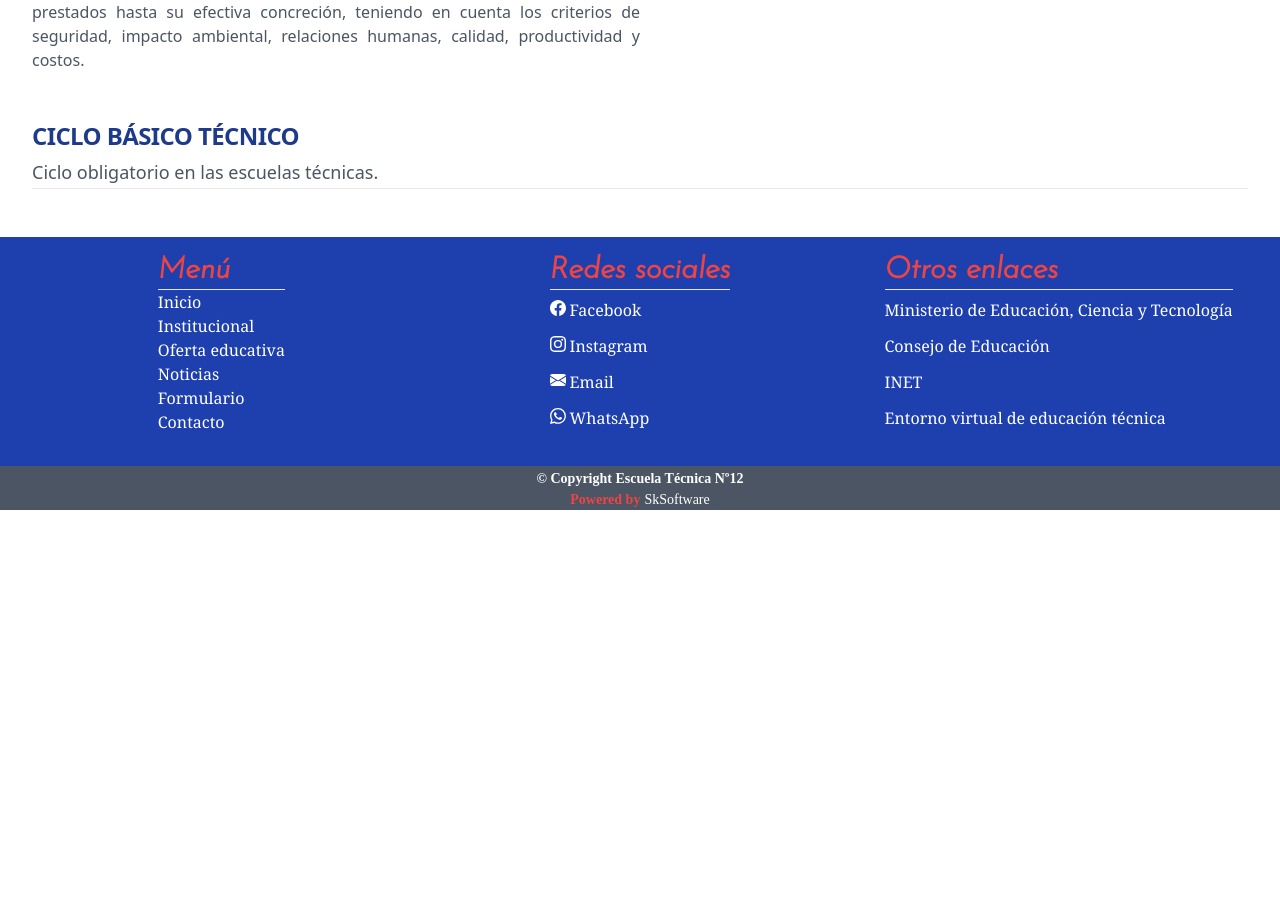
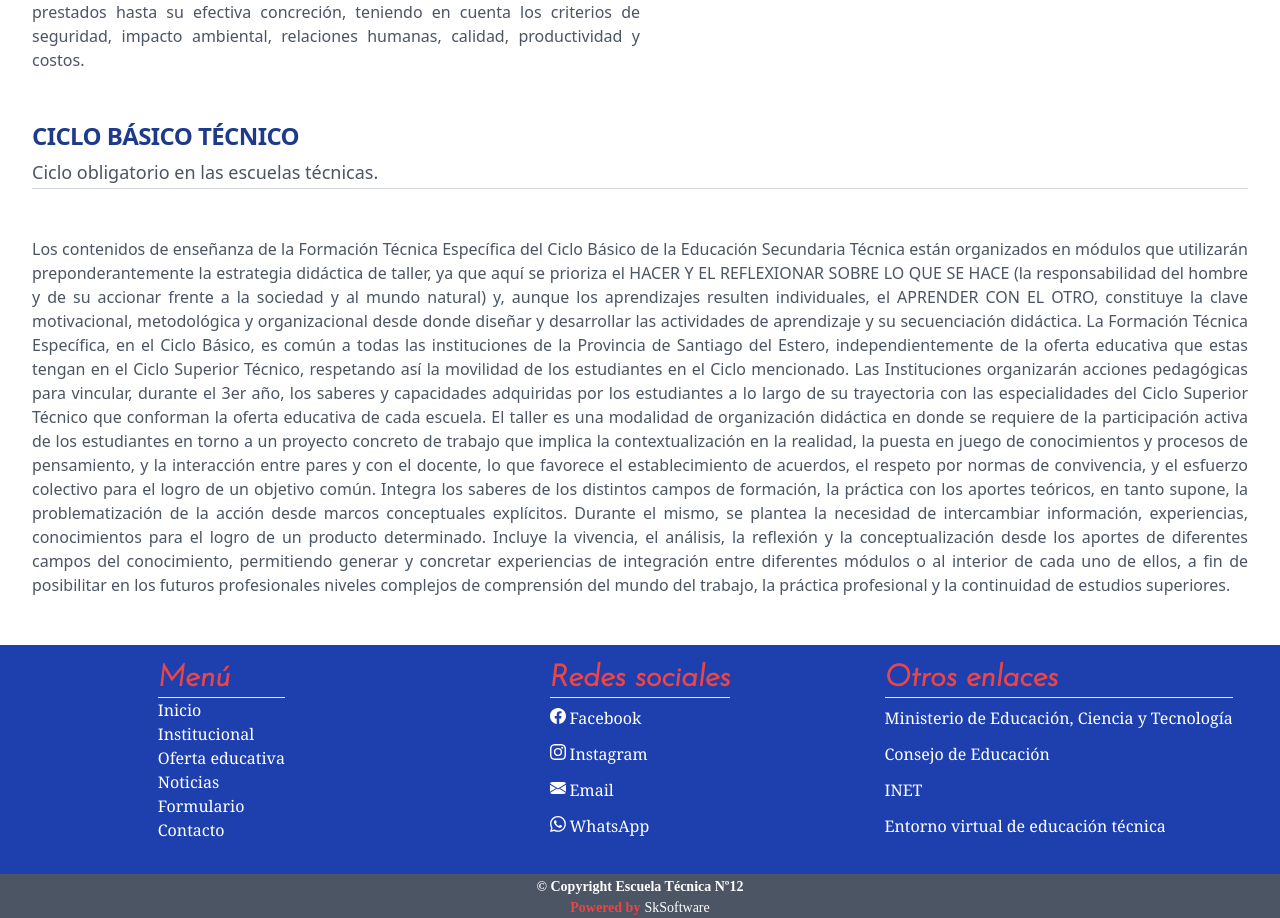
Before and after one commit to sergioek/tecnica12, a React (Vite) app: page /oferta in a window 1280 px wide. Shown: the part 1049-1967 px from the top of the page. Before the commit the page ends 1559 px from the top, so only its background shows below. Built offline with nearby package versions, Linux system fonts and the light colour scheme; a web font is replaced by a local one.

Commit message:
Ciclo bsico

```diff
--- a/index.html
+++ b/index.html
@@ -5,7 +5,7 @@
     <link rel="icon" type="image/svg+xml" href="/vite.svg" />
     <meta name="viewport" content="width=device-width, initial-scale=1.0" />
     <title>Escuela Técnica Nº12 - Aprender, trabajar y servir</title>
-    <link rel="shortcut icon" href="./src/assets/img/favicon.ico" type="image/x-icon">
+    <link rel="shortcut icon" href="/img/favicon.ico" type="image/x-icon">
     <link rel="preconnect" href="https://fonts.googleapis.com">
     <link rel="preconnect" href="https://fonts.gstatic.com" crossorigin>
     <link
--- a/src/components/Home/parts/Posts.jsx
+++ b/src/components/Home/parts/Posts.jsx
@@ -58,7 +58,7 @@ export default function Posts() {
   return (
     <div className="bg-white py-2 sm:py-2">
       <div className="mx-auto max-w-7xl px-6 lg:px-8">
-        <div className="mx-auto max-w-2xl lg:mx-0">
+        <div className="mx-auto max-w-2xl lg:mx-0 border-b border-gray-300">
           <h2 className="text-3xl font-bold tracking-tight text-blue-900 sm:text-4xl">
             Noticias
           </h2>
--- a/src/components/Home/parts/Video.jsx
+++ b/src/components/Home/parts/Video.jsx
@@ -17,7 +17,7 @@ export const Video = () => {
           playVideo();
         }}
       >
-        <div className="border-b border-gray-200">
+        <div className="border-b border-gray-300">
           <h2 className="text-3xl font-bold tracking-tight text-blue-900 sm:text-4xl">
             Video institucional
           </h2>
@@ -26,7 +26,7 @@ export const Video = () => {
           </p>
         </div>
         <div className="grid grid-cols-1 justify-items-center my-6">
-          <video width="60%" height="600px" controls muted autoPlay={play}>
+          <video className='w-5/6 h-auto' controls muted autoPlay={play}>
             <source src="/video/video.mp4" type="video/mp4" />
           </video>
         </div>
--- a/src/components/Home/parts/Watchword.jsx
+++ b/src/components/Home/parts/Watchword.jsx
@@ -3,7 +3,7 @@ import React from 'react'
 export const Watchword = () => {
   return (
     <div className="my-12 mx-auto max-w-7xl px-6 lg:px-8">
-      <div className="border-b border-gray-200">
+      <div className="border-b border-gray-300">
         <h2 className="text-3xl font-bold tracking-tight text-blue-900 sm:text-4xl">
           Nuestro lema
         </h2>
--- a/src/components/Institutional/parts/Authorities.jsx
+++ b/src/components/Institutional/parts/Authorities.jsx
@@ -4,7 +4,7 @@ import Team from './Team';
 export const Authorities = () => {
   return (
     <div>
-      <div className="border-b border-gray-200">
+      <div className="border-b border-gray-300">
         <h2 className="text-3xl font-bold tracking-tight text-blue-900 sm:text-4xl">
           Autoridades y equipo docente
         </h2>
@@ -24,6 +24,10 @@ export const Authorities = () => {
           querida institución.
         </p>
 
+        <div className='flex justify-center my-8'>
+          <img src="/img/others/organigrama.PNG" className='w-3/5 h-auto' alt="organigrama" />
+        </div>
+
         <Team />
       </div>
     </div>
--- a/src/components/Institutional/parts/History.jsx
+++ b/src/components/Institutional/parts/History.jsx
@@ -3,7 +3,7 @@ import React from 'react'
 export const History = () => {
   return (
     <div>
-      <div className="border-b border-gray-200">
+      <div className="border-b border-gray-300">
         <h2 className="text-3xl font-bold tracking-tight text-blue-900 sm:text-4xl">
           Nuestra historia
         </h2>
--- a/src/components/Institutional/parts/Infrastructure.jsx
+++ b/src/components/Institutional/parts/Infrastructure.jsx
@@ -4,7 +4,7 @@ import { Galery } from './Galery';
 export const Infrastructure = () => {
   return (
     <div>
-      <div className="border-b border-gray-200">
+      <div className="border-b border-gray-300">
         <h2 className="text-3xl font-bold tracking-tight text-blue-900 sm:text-4xl">
           Infraestructura
         </h2>
@@ -26,8 +26,9 @@ export const Infrastructure = () => {
 
       <Galery />
 
+
       <div className="grid grid-cols-1 justify-items-center my-6">
-        <video width="60%" height="600px" controls>
+        <video className='w-5/6 h-auto' controls>
           <source src="/video/video.mp4" type="video/mp4" />
         </video>
       </div>
--- a/src/components/Institutional/parts/Location.jsx
+++ b/src/components/Institutional/parts/Location.jsx
@@ -3,7 +3,7 @@ import React from 'react'
 export const Location = () => {
   return (
     <div>
-      <div className="border-b border-gray-200">
+      <div className="border-b border-gray-300">
         <h2 className="text-3xl font-bold tracking-tight text-blue-900 sm:text-4xl">
           Ubicación geográfica
         </h2>
--- a/src/components/Institutional/parts/Team.jsx
+++ b/src/components/Institutional/parts/Team.jsx
@@ -22,8 +22,8 @@ export default function Team() {
               <div className="flex items-center gap-x-6">
                 <img
                   className="h-16 w-16 rounded-full"
-                  src={person.imageUrl}
-                  alt=""
+                  src={person.imageUrl.length>0 ? person.imageUrl : '/img/user.png' }
+                  alt={person.name}
                 />
                 <div>
                   <h3 className="text-base font-semibold leading-7 tracking-tight text-gray-900">
--- a/src/components/Offer/parts/MMO.jsx
+++ b/src/components/Offer/parts/MMO.jsx
@@ -3,7 +3,7 @@ import React from 'react'
 export const MMO = () => {
   return (
     <div>
-      <div className="border-b border-gray-200">
+      <div className="border-b border-gray-300">
         <h2 className="text-3xl font-bold tracking-tight text-blue-900 sm:text-4xl">
           Maestro Mayor de Obras
         </h2>
--- a/src/components/Offer/parts/StructureMMO.jsx
+++ b/src/components/Offer/parts/StructureMMO.jsx
@@ -3,7 +3,7 @@ import React from "react";
 export const StructureMMO = () => {
   return (
     <div>
-      <div className="border-b border-gray-200">
+      <div className="border-b border-gray-300">
         <h3 className="text-2xl font-bold tracking-tight text-blue-900 sm:text-2xl">
           CICLO BÁSICO TÉCNICO
         </h3>
@@ -11,6 +11,42 @@ export const StructureMMO = () => {
           Ciclo obligatorio en las escuelas técnicas.
         </p>
       </div>
+
+      <div className="mt-12">
+        <p className="text-gray-600 text-md leading-6 text-justify font-sans">
+        Los contenidos de enseñanza de la Formación Técnica Específica del Ciclo Básico de la
+Educación Secundaria Técnica están organizados en módulos que utilizarán
+preponderantemente la estrategia didáctica de taller, ya que aquí se prioriza el HACER Y
+EL REFLEXIONAR SOBRE LO QUE SE HACE (la responsabilidad del hombre y de su accionar
+frente a la sociedad y al mundo natural) y, aunque los aprendizajes resulten individuales,
+el APRENDER CON EL OTRO, constituye la clave motivacional, metodológica y
+organizacional desde donde diseñar y desarrollar las actividades de aprendizaje y su
+secuenciación didáctica.
+La Formación Técnica Específica, en el Ciclo Básico, es común a todas las instituciones
+de la Provincia de Santiago del Estero, independientemente de la oferta educativa que estas
+tengan en el Ciclo Superior Técnico, respetando así la movilidad de los estudiantes en el
+Ciclo mencionado. Las Instituciones organizarán acciones pedagógicas para vincular,
+durante el 3er año, los saberes y capacidades adquiridas por los estudiantes a lo largo de
+su trayectoria con las especialidades del Ciclo Superior Técnico que conforman la oferta
+educativa de cada escuela.
+ El taller es una modalidad de organización didáctica en donde se requiere de la
+participación activa de los estudiantes en torno a un proyecto concreto de trabajo que
+implica la contextualización en la realidad, la puesta en juego de conocimientos y procesos
+de pensamiento, y la interacción entre pares y con el docente, lo que favorece el
+establecimiento de acuerdos, el respeto por normas de convivencia, y el esfuerzo
+colectivo para el logro de un objetivo común. Integra los saberes de los distintos campos
+de formación, la práctica con los aportes teóricos, en tanto supone, la problematización
+de la acción desde marcos conceptuales explícitos. Durante el mismo, se plantea la
+necesidad de intercambiar información, experiencias, conocimientos para el logro de un
+producto determinado. Incluye la vivencia, el análisis, la reflexión y la conceptualización
+desde los aportes de diferentes campos del conocimiento, permitiendo generar y
+concretar experiencias de integración entre diferentes módulos o al interior de cada uno
+de ellos, a fin de posibilitar en los futuros profesionales niveles complejos de comprensión
+del mundo del trabajo, la práctica profesional y la continuidad de estudios superiores.
+
+        </p>
+      </div>
+
     </div>
   );
 };
```
Also changed, not shown: src/components/Institutional/parts/data/team-data.js (+9 -9 lines), public/img/others/organigrama.PNG (added).
